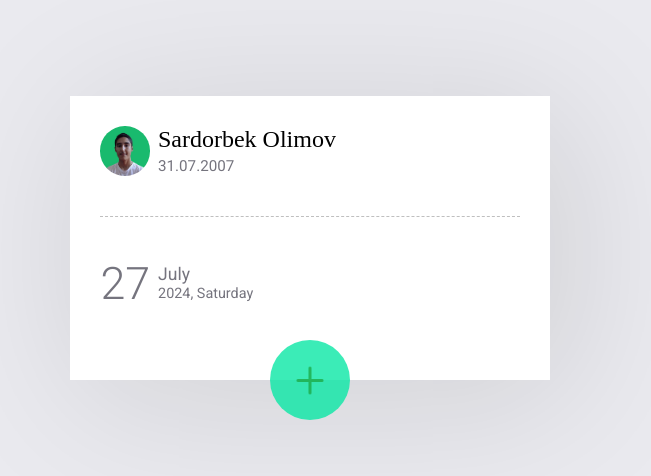
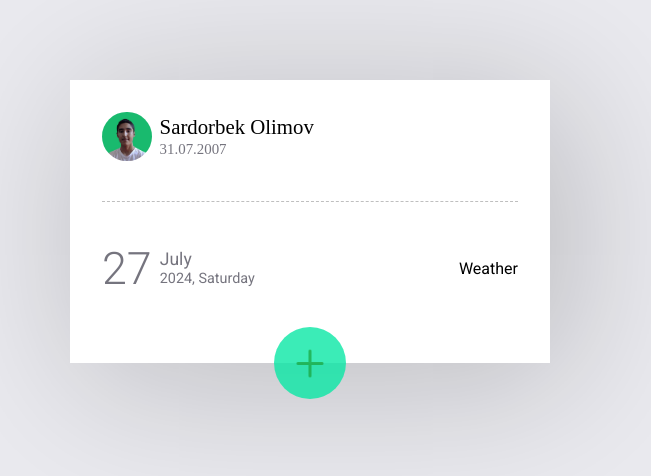
Before and after one commit to Sardorbek0731/TypeScript---Todo, a React (Vite) app: page / in a window 1280 px wide. Shown: the top 476 px of the page, without its empty margins (330-981 px from the left). Built offline with nearby package versions, Linux system fonts and the light colour scheme; a web font is replaced by a local one.

Commit message:
added weather files

```diff
--- a/src/components/todo/Todos.css
+++ b/src/components/todo/Todos.css
@@ -2,13 +2,13 @@
   position: relative;
   width: 30rem;
   background-color: white;
-  margin-top: 6rem;
-  box-shadow: 1rem 1rem 10rem rgba(0, 0, 0, 0.12);
-  padding: 1.9rem;
+  margin-top: 5rem;
+  box-shadow: 1rem 1rem 10rem rgba(0, 0, 0, 0.22);
+  padding: 2rem;
 }
 
-.date {
-  margin-bottom: 2.5rem;
+.row {
+  margin-bottom: 2.25rem;
 }
 
 .date span {
@@ -34,14 +34,14 @@
 
 .addTodos button {
   position: absolute;
-  width: 5rem;
-  height: 5rem;
+  width: 4.5rem;
+  height: 4.5rem;
   border-radius: 50%;
   border: none;
   cursor: pointer;
   outline: none;
   background-color: rgba(11, 232, 166, 0.8);
-  bottom: -2.5rem;
+  bottom: -2.25rem;
 }
 
 .addTodos button img {
--- a/src/components/todo/Todos.tsx
+++ b/src/components/todo/Todos.tsx
@@ -6,6 +6,7 @@ import plus from "../../assets/icons/plus.png";
 
 // Components
 import User from "../userInfo/User";
+import Weather from "../weather/Weather";
 
 function Todo(): JSX.Element {
   return (
@@ -13,13 +14,18 @@ function Todo(): JSX.Element {
       <div className="todos">
         <User />
 
-        <div className="date flex alignCenter">
-          <span className="day">27</span>
-          <div className="flex column justifyBetween">
-            <span className="month">July</span>
-            <span className="yearAndWeek">2024, Saturday</span>
+        <div className="row flex justifyBetween alignCenter">
+          <div className="date flex alignCenter">
+            <span className="day">27</span>
+            <div className="flex column justifyBetween">
+              <span className="month">July</span>
+              <span className="yearAndWeek">2024, Saturday</span>
+            </div>
           </div>
+
+          <Weather />
         </div>
+
         <div className="addTodos flex justifyCenter wp-100">
           <button className="flex justifyCenter alignCenter">
             <img src={plus} alt="Plus Icon" />
--- a/src/components/userInfo/User.css
+++ b/src/components/userInfo/User.css
@@ -13,14 +13,14 @@
 
 .userInfo h1 {
   font-family: var(--user-fontFamily);
-  font-size: 1.5rem;
+  font-size: 1.3rem;
   font-weight: 300;
-  line-height: 1.2rem;
-  margin-bottom: 0.7rem;
+  margin-bottom: 0.1rem;
 }
 
 .userInfo span {
   color: var(--text-color);
-  font-size: 0.95rem;
-  line-height: 0.8rem;
+  font-size: 0.93rem;
+  font-weight: 300;
+  font-family: var(--user-fontFamily);
 }
--- /dev/null
+++ b/src/components/weather/Weather.tsx
@@ -0,0 +1,7 @@
+import "./Weather.css";
+
+function Weather() {
+  return <div>Weather</div>;
+}
+
+export default Weather;
```
Also changed, not shown: src/assets/icons/sun.png (added), src/components/weather/Weather.css (added).
